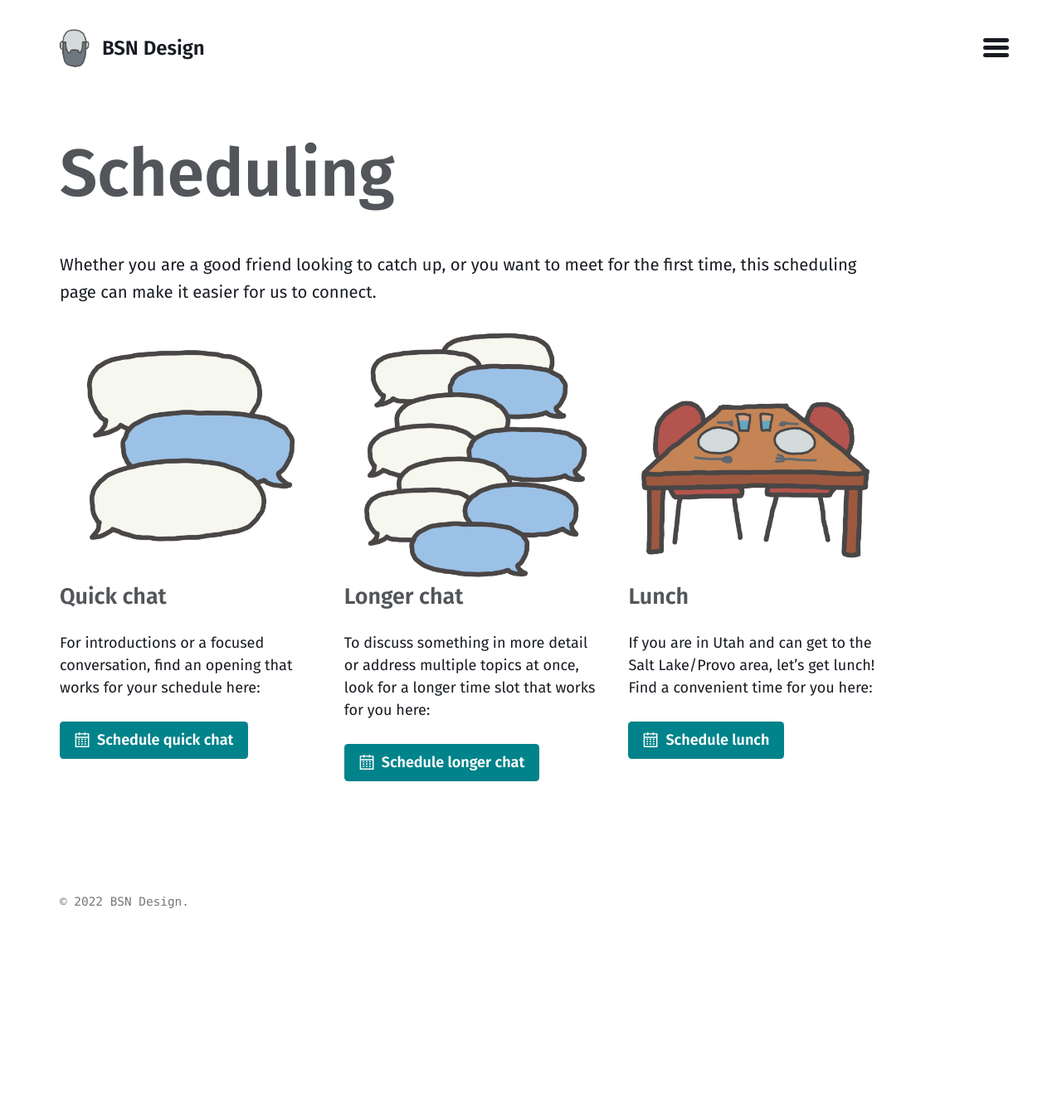
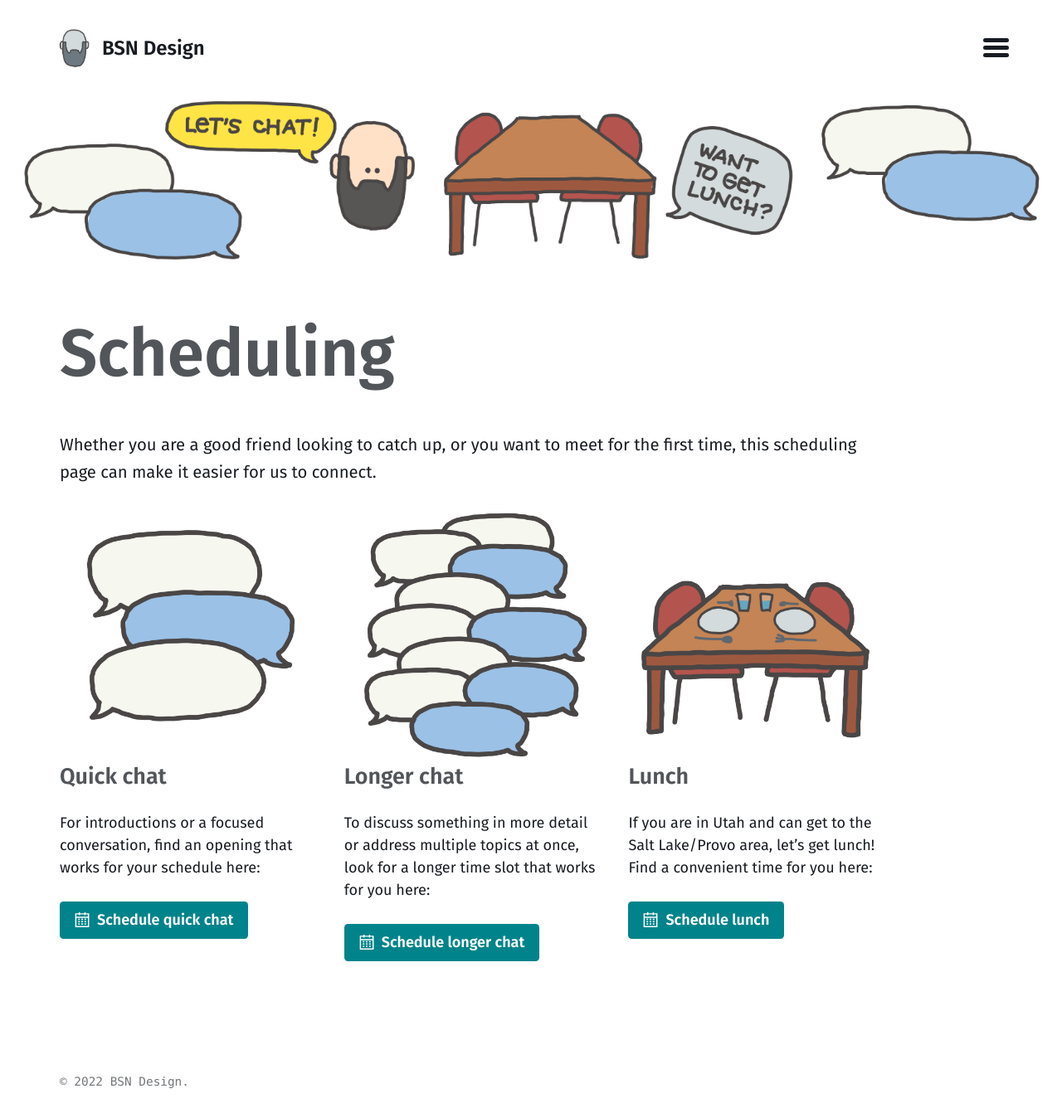
Before and after one commit to bsn-design/bsn-design.github.io, a Jekyll site: the page built from scheduling.html, in a window 1280 px wide. Shown: the whole page at 83% size. Built offline with Jekyll 4.4.1, drawn with Linux system fonts in a browser that asks for light colours; before the commit the page ends 1126 px from its top, so only the background shows below that.

Commit message:
Add scheduling banner and use shorter banner

```diff
--- a/scheduling.html
+++ b/scheduling.html
@@ -3,6 +3,7 @@ layout: page
 title: Scheduling
 inner_class: wide
 permalink: /scheduling/
+image: /assets/images/scheduling-banner.png
 ---
 
 <p>Whether you are a good friend looking to catch up, or you want to meet for the first time, this scheduling page can make it easier for us to connect.</p>
```
Also changed, not shown: assets/images/scheduling-banner.png (added), 1 other file.
